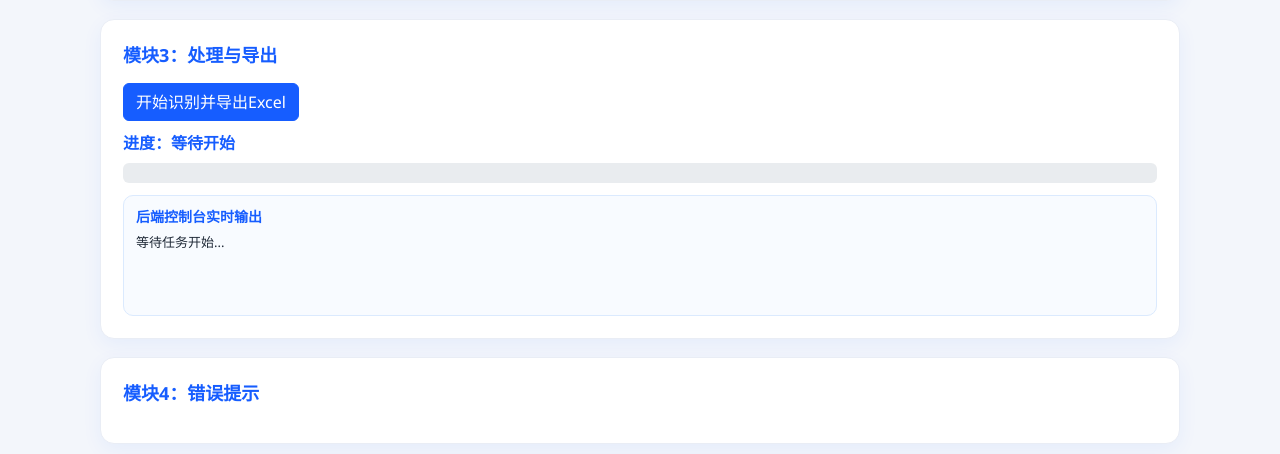
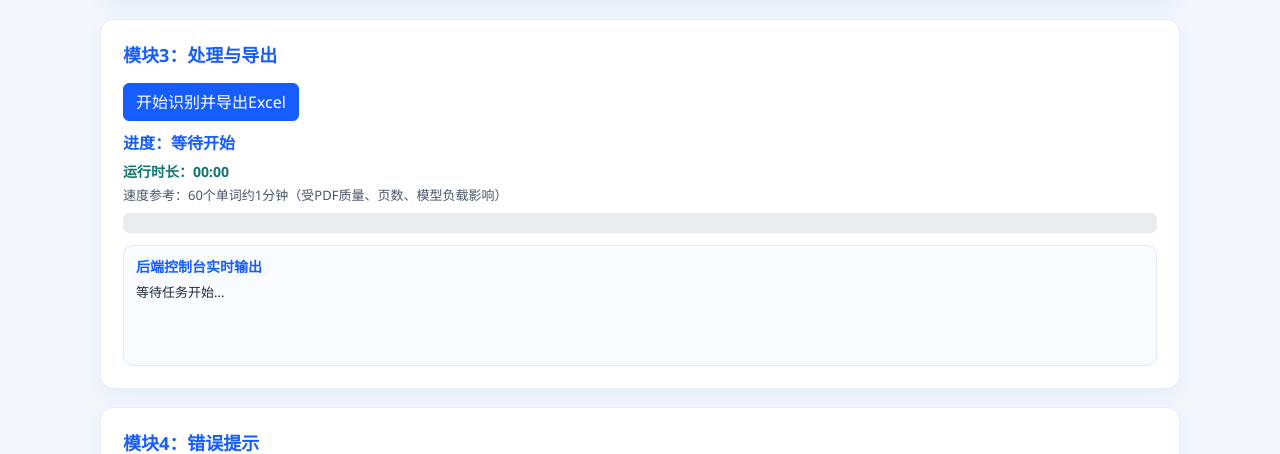
Before and after one commit to hhhhabby/word_app, a Flask app: page /pdf-to-excel in a window 1280 px wide. Shown: the part 757-1211 px from the top of the page. Run offline with Flask 3, Linux system fonts and the light colour scheme.

```diff
--- a/app.py
+++ b/app.py
@@ -22,4 +22,5 @@ app = create_app()
 
 
 if __name__ == "__main__":
-    app.run(debug=False, host="0.0.0.0", port=5001)
+    # 允许处理请求时并发响应进度轮询接口
+    app.run(debug=False, host="0.0.0.0", port=5001, threaded=True)
--- a/templates/pdf_to_excel.html
+++ b/templates/pdf_to_excel.html
@@ -57,6 +57,19 @@
             font-weight: 600;
             color: #165DFF;
             margin-top: 10px;
+        }
+
+        .time-box {
+            margin-top: 6px;
+            color: #0f766e;
+            font-size: 14px;
+            font-weight: 600;
+        }
+
+        .hint-box {
+            margin-top: 4px;
+            color: #475569;
+            font-size: 13px;
         }
 
         .error-box {
@@ -224,6 +237,8 @@
             </button>
             <a id="downloadBtn" class="btn btn-success ms-2 d-none" download="英语单词表_AI识别版.xlsx">下载Excel文件</a>
             <div class="status-box" id="statusText">进度：等待开始</div>
+            <div class="time-box" id="elapsedText">运行时长：00:00</div>
+            <div class="hint-box">速度参考：60个单词约1分钟（受PDF质量、页数、模型负载影响）</div>
             <div class="progress mt-2" style="height: 20px;">
                 <div id="progressBar" class="progress-bar progress-bar-striped progress-bar-animated"
                     style="width: 0%;">0%</div>
@@ -261,6 +276,40 @@
         let smoothTimer = null;
         let displayedPercent = 0;
         let smoothTarget = 0;
+        let elapsedTimer = null;
+        let startedAt = null;
+
+        function formatElapsed(totalSeconds) {
+            const sec = Math.max(0, Math.floor(totalSeconds));
+            const mm = String(Math.floor(sec / 60)).padStart(2, '0');
+            const ss = String(sec % 60).padStart(2, '0');
+            return mm + ':' + ss;
+        }
+
+        function updateElapsedText() {
+            if (!startedAt) {
+                document.getElementById('elapsedText').textContent = '运行时长：00:00';
+                return;
+            }
+            const seconds = (Date.now() - startedAt) / 1000;
+            document.getElementById('elapsedText').textContent = '运行时长：' + formatElapsed(seconds);
+        }
+
+        function startElapsedTimer() {
+            startedAt = Date.now();
+            updateElapsedText();
+            if (elapsedTimer) {
+                clearInterval(elapsedTimer);
+            }
+            elapsedTimer = setInterval(updateElapsedText, 1000);
+        }
+
+        function stopElapsedTimer() {
+            if (elapsedTimer) {
+                clearInterval(elapsedTimer);
+                elapsedTimer = null;
+            }
+        }
 
         function setProgress(percent) {
             displayedPercent = Math.max(displayedPercent, Math.min(100, Math.round(percent)));
@@ -310,7 +359,7 @@
 
         async function pollProgress() {
             try {
-                const res = await fetch(API_PROGRESS_URL);
+                const res = await fetch(API_PROGRESS_URL, { cache: 'no-store' });
                 const data = await res.json();
                 const total = data.total || 0;
                 const processed = data.processed || 0;
@@ -336,6 +385,16 @@
                     clearInterval(pollingTimer);
                     pollingTimer = null;
                     stopSmoothProgress();
+                    stopElapsedTimer();
+
+                    if (data.start_time && data.end_time) {
+                        const begin = new Date(data.start_time).getTime();
+                        const end = new Date(data.end_time).getTime();
+                        if (!Number.isNaN(begin) && !Number.isNaN(end) && end >= begin) {
+                            const costSec = Math.floor((end - begin) / 1000);
+                            document.getElementById('elapsedText').textContent = '运行时长：' + formatElapsed(costSec);
+                        }
+                    }
                 }
             } catch (err) {
                 showError('进度读取失败：' + err.message);
@@ -440,9 +499,11 @@
             displayedPercent = 0;
             smoothTarget = 0;
             setProgress(0);
+            startElapsedTimer();
             if (!pollingTimer) {
                 pollingTimer = setInterval(pollProgress, 600);
             }
+            pollProgress();
 
             try {
                 const res = await fetch(API_PROCESS_PDF_URL, {
@@ -475,6 +536,8 @@
                     pollingTimer = null;
                 }
                 stopSmoothProgress();
+                stopElapsedTimer();
+                updateElapsedText();
             }
         });
     </script>
```
